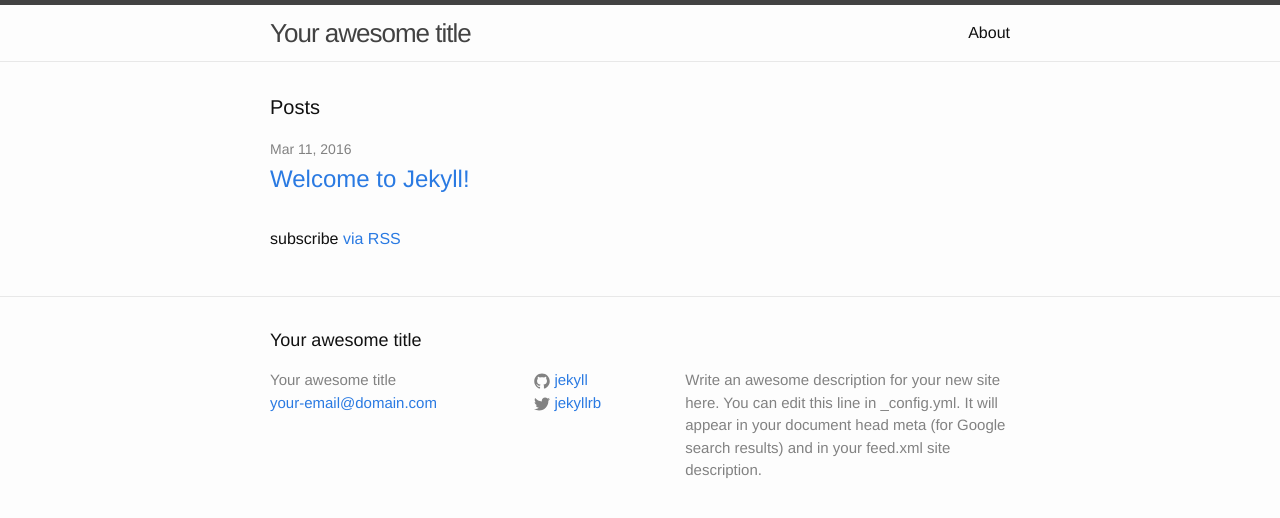
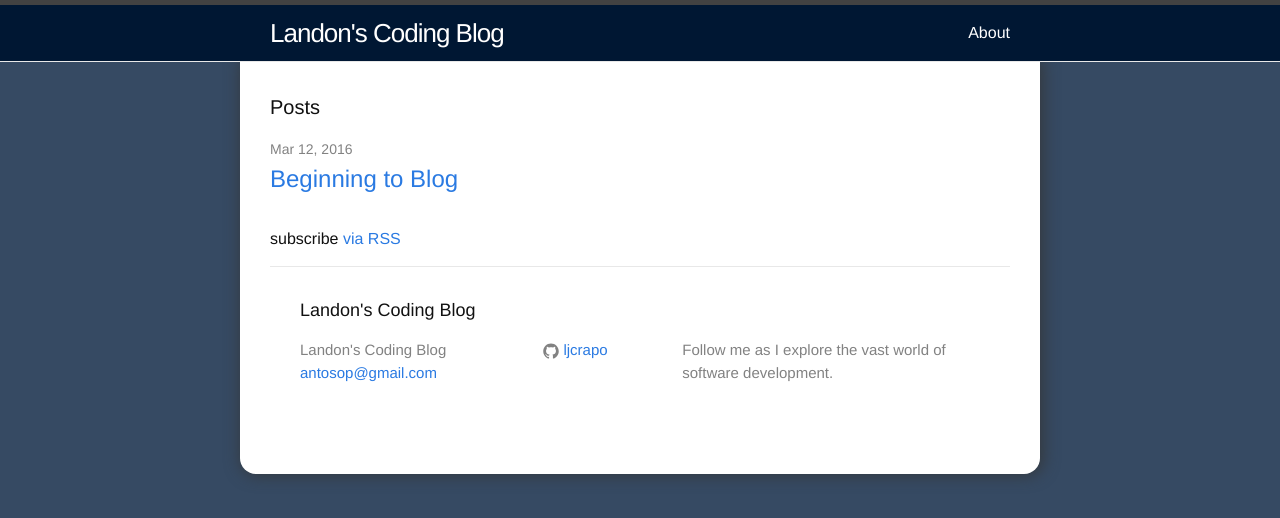
Before and after one commit to ljcrapo/ljcrapo-old.github.io, a Jekyll site: the page built from index.html, in a window 1280 px wide. Shown: the top 518 px of the page. Built offline with Jekyll 4.4.1, drawn with Linux system fonts in a browser that asks for light colours.

```diff
--- a/_config.yml
+++ b/_config.yml
@@ -6,16 +6,14 @@
 # 'jekyll serve'. If you change this file, please restart the server process.
 
 # Site settings
-title: Your awesome title
-email: your-email@domain.com
+title: Landon's Coding Blog
+email: antosop@gmail.com
 description: > # this means to ignore newlines until "baseurl:"
-  Write an awesome description for your new site here. You can edit this
-  line in _config.yml. It will appear in your document head meta (for
-  Google search results) and in your feed.xml site description.
+  Follow me as I explore the vast world of software development.
 baseurl: "" # the subpath of your site, e.g. /blog
-url: "http://yourdomain.com" # the base hostname & protocol for your site
-twitter_username: jekyllrb
-github_username:  jekyll
+url: "" # the base hostname & protocol for your site
+twitter_username:
+github_username:  ljcrapo
 
 # Build settings
 markdown: kramdown
--- a/_layouts/default.html
+++ b/_layouts/default.html
@@ -10,10 +10,9 @@
     <div class="page-content">
       <div class="wrapper">
         {{ content }}
+        {% include footer.html %}
       </div>
     </div>
-
-    {% include footer.html %}
 
   </body>
 
--- a/_sass/_layout.scss
+++ b/_sass/_layout.scss
@@ -1,3 +1,11 @@
+html {
+  height: 100%;
+  background: desaturate($theme-color, 70%);
+}
+
+body {
+    background: none;
+}
 /**
  * Site header
  */
@@ -5,6 +13,7 @@
     border-top: 5px solid $grey-color-dark;
     border-bottom: 1px solid $grey-color-light;
     min-height: 56px;
+    background: $theme-dark-color;
 
     // Positioning context for the mobile navigation icon
     position: relative;
@@ -20,7 +29,7 @@
 
     &,
     &:visited {
-        color: $grey-color-dark;
+        color: $theme-dark-text-color;
     }
 }
 
@@ -33,7 +42,7 @@
     }
 
     .page-link {
-        color: $text-color;
+        color: $theme-dark-text-color;
         line-height: $base-line-height;
 
         // Gaps between nav items, but not on the last one
@@ -83,6 +92,7 @@
         .page-link {
             display: block;
             padding: 5px 10px;
+            color: $theme-light-text-color;
 
             &:not(:last-child) {
                 margin-right: 0;
@@ -168,7 +178,26 @@
  * Page content
  */
 .page-content {
-    padding: $spacing-unit 0;
+    &>.wrapper {
+      margin-bottom: 50px;
+      $radius: 1em;
+      border-bottom-left-radius: $radius;
+      border-bottom-right-radius: $radius;
+      padding: $spacing-unit;
+      background: white;
+      box-shadow: 2px 0 15px 2px mix($theme-dark-color,$grey-color-dark, 20%);
+    }
+}
+
+@include media-query($on-palm) {
+  .page-content {
+    &>.wrapper{
+      margin-bottom: 0;
+      border-bottom-left-radius: 0;
+      border-bottom-right-radius: 0;
+      box-shadow: none;
+    }
+  }
 }
 
 .page-heading {
--- a/css/main.scss
+++ b/css/main.scss
@@ -21,6 +21,14 @@ $brand-color:      #2a7ae2;
 $grey-color:       #828282;
 $grey-color-light: lighten($grey-color, 40%);
 $grey-color-dark:  darken($grey-color, 25%);
+
+$theme-color: #049;
+$theme-dark-color: darken($theme-color, 20%);
+$theme-light-color: lighten($theme-color, 40%);
+
+$theme-light-text-color: #000;
+$theme-text-color: #fff;
+$theme-dark-text-color: #fff;
 
 // Width of the content area
 $content-width:    800px;
```
Also changed, not shown: _posts/2016-03-11-welcome-to-jekyll.markdown (deleted, +0 -25 lines), _posts/2016-03-11-welcome-to-jekyll.md (added, +29 -0 lines), index.md (deleted, +0 -3 lines).
